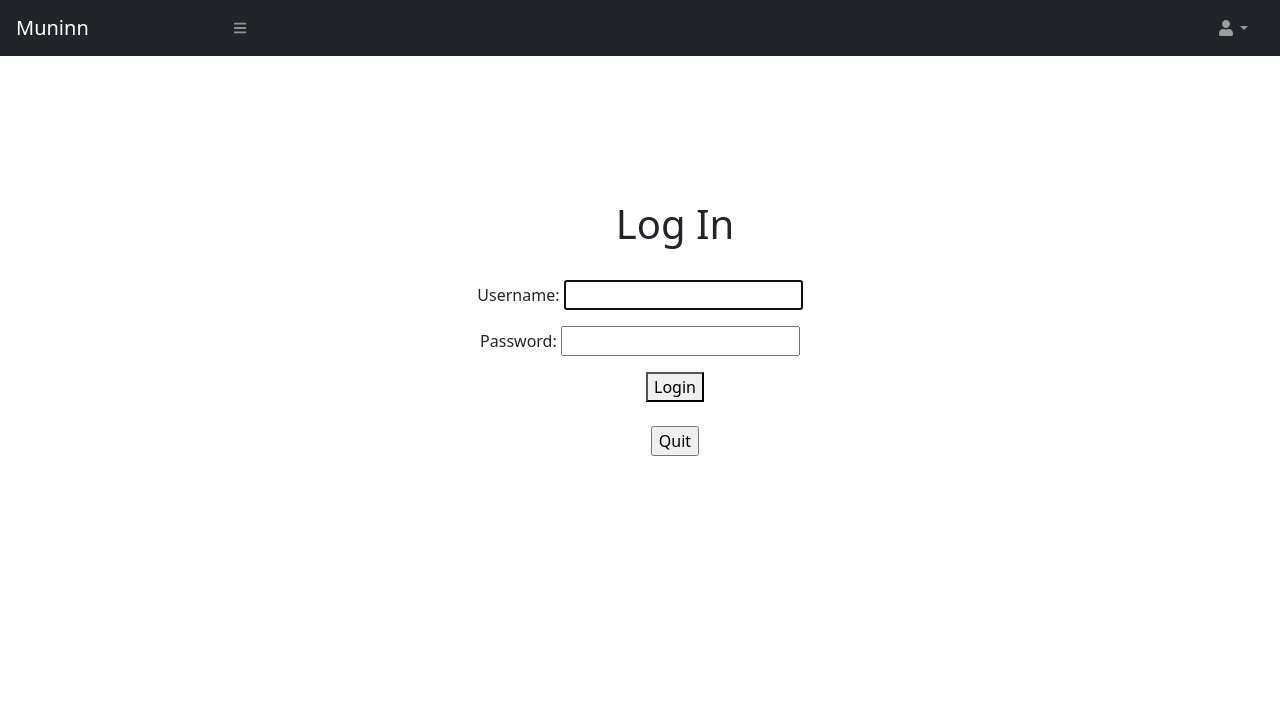
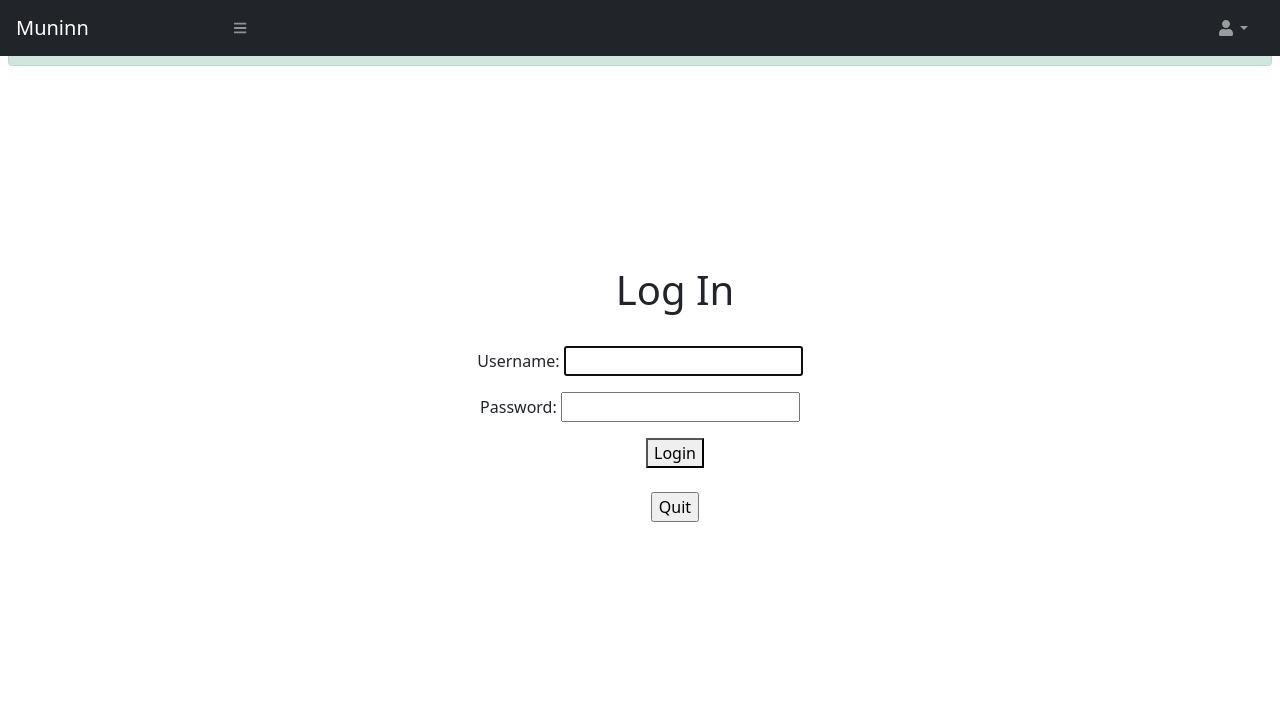
Before and after one commit to COSC481W-2021Fall/capstone-adam-and-the-mod-squad, a Django app: page /login/ in a window 1280 px wide. Shown: the top 708 px of the page. After the commit the page ends 522 px from the top, so only its background shows below. Run offline with Django 3.2, Linux system fonts and the light colour scheme; tables that the repository leaves empty hold one stand-in row (values such as "Sample post"); one stand-in notice (Sample message) is shown; some libraries are stand-ins or nearby versions.

Commit message:
Feature: Redid alerts
Alerts are now functioning as intended, aside from styling

```diff
--- a/mydjangoproject/muninn/static/muninn/scripts.js
+++ b/mydjangoproject/muninn/static/muninn/scripts.js
@@ -29,6 +29,10 @@
     var text = document.getElementById("alertMsg");
     text.style.display="none";
 }
+function register(){
+    console.log("event triggered");
+    document.getElementById("alertMsg").innerHTML="<strong>Successfully created an account</strong>";
+}
 
 function acctSuccess(){
     alert("Account successfully created!");
--- a/mydjangoproject/muninn/templates/muninn/base.html
+++ b/mydjangoproject/muninn/templates/muninn/base.html
@@ -111,8 +111,12 @@
             {% endif %}
             <main>
                 <div>
+
+                    {% include 'muninn/message.html' %}
                     {% block content %}{% endblock %}
+
                 </div>
+
             </main>
 
             <script src="https://cdn.jsdelivr.net/npm/bootstrap@5.1.0/dist/js/bootstrap.bundle.min.js" crossorigin="anonymous"></script>
--- /dev/null
+++ b/mydjangoproject/muninn/templates/muninn/message.html
@@ -0,0 +1,7 @@
+{% if messages %}
+    {% for message in messages %}
+        <div class="alert alert-{{ message.tags }} m-2" id="msg" role='alert'>
+            {{ message }}
+        </div>
+    {% endfor %}
+{% endif %}</div>
--- a/mydjangoproject/muninn/templates/muninn/task_list.html
+++ b/mydjangoproject/muninn/templates/muninn/task_list.html
@@ -101,10 +101,6 @@
             </div>
         </div>
     </div>
-    <div class="alert alert-success" id="alertMsg">
-        <strong>Successfully logged in!</strong>
-    </div>
-    <script>setTimeout("loginSuccess();",5000)</script>
 </div>
 </div>
 {% endblock content %}
--- a/mydjangoproject/muninn/views.py
+++ b/mydjangoproject/muninn/views.py
@@ -8,6 +8,7 @@
 from datetime import date, timedelta
 from .functions import dailyReset, levelForPlayer, fakeDate
 import traceback
+from django.contrib import messages
 
 def home(request):
     return render(request, 'muninn/home.html')
--- a/mydjangoproject/users/templates/users/login.html
+++ b/mydjangoproject/users/templates/users/login.html
@@ -9,19 +9,15 @@
             <fieldset class='form-group'>
                 {{ form.as_p }}
 
-                <button type="submit" class="loginText">Login</button>
+                <button type="submit" class="loginText" id="loginBtn">Login</button>
 
             </fieldset>
         </form>
     </div>
-    <div class="alert-alert-{{ message.tags }}">
-        {{ message }}
-    </div>
+
     <br>
     <input type="button" onclick="location.href='../../';" class="loginText" value="Quit" />
-    <div class="alert alert-success" id="alertMsg">
-        <strong>Successfully logged in!</strong>
-    </div>
-    <script>setTimeout("loginSuccess();",5000)</script>
 </div>
+
+
 {% endblock content %}
--- a/mydjangoproject/users/templates/users/register.html
+++ b/mydjangoproject/users/templates/users/register.html
@@ -14,12 +14,16 @@
             {{ form.as_p }}
         </fieldset>
         <div>
-            <button type="submit" onclick="">Sign Up</button>
+            <button type="submit" id="register">Sign Up</button>
         </div>
     <br>
     <p>Already have an Account? <a href= ./../login> Click Here </a></p>
 
     <input type="button" onclick="location.href='../../';" value="Quit" />
 </form>
+<script>
+    var btn = document.getElementById("register");
+    btn.addEventListener("click",register());
+</script>
 </div>
 {% endblock content %}
```
